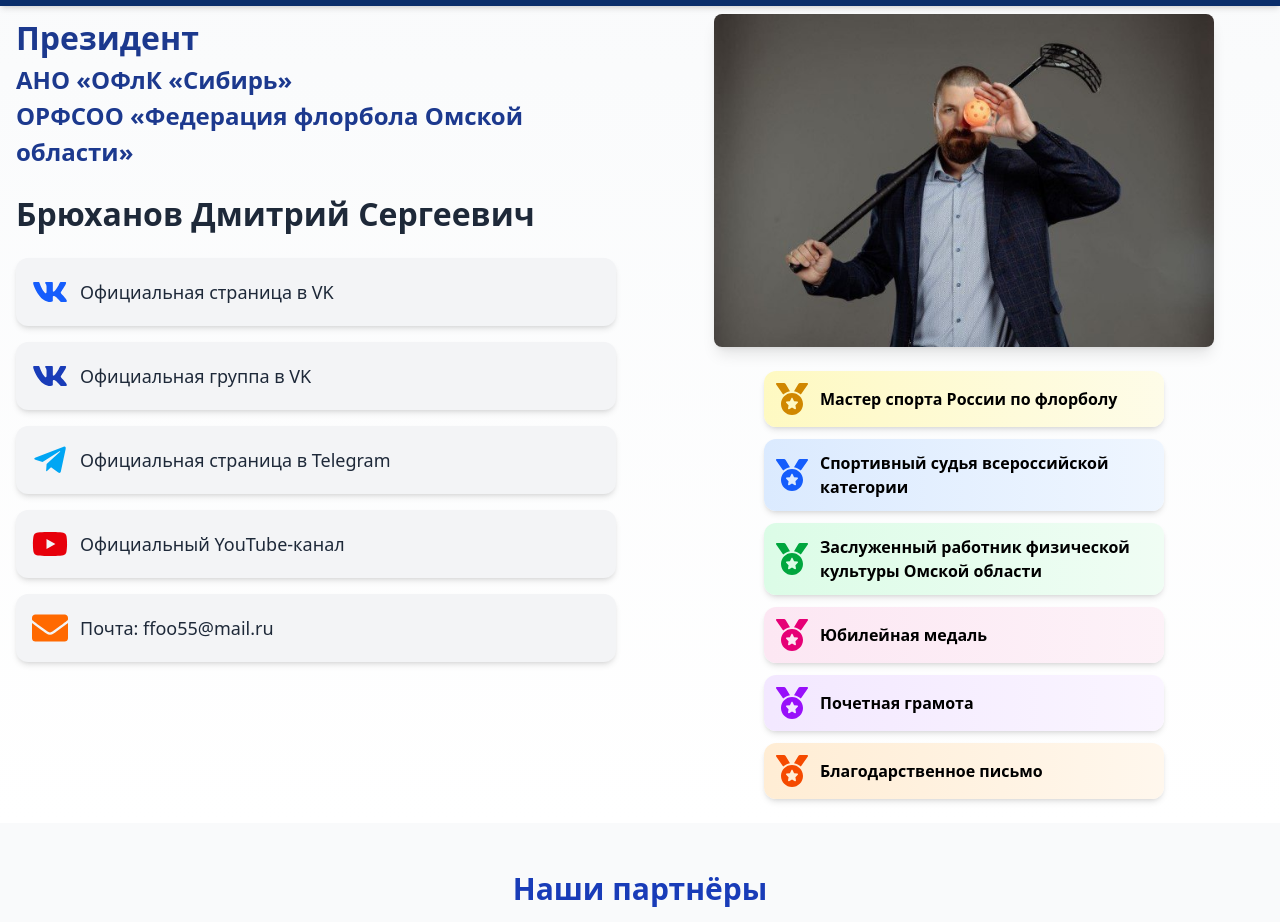
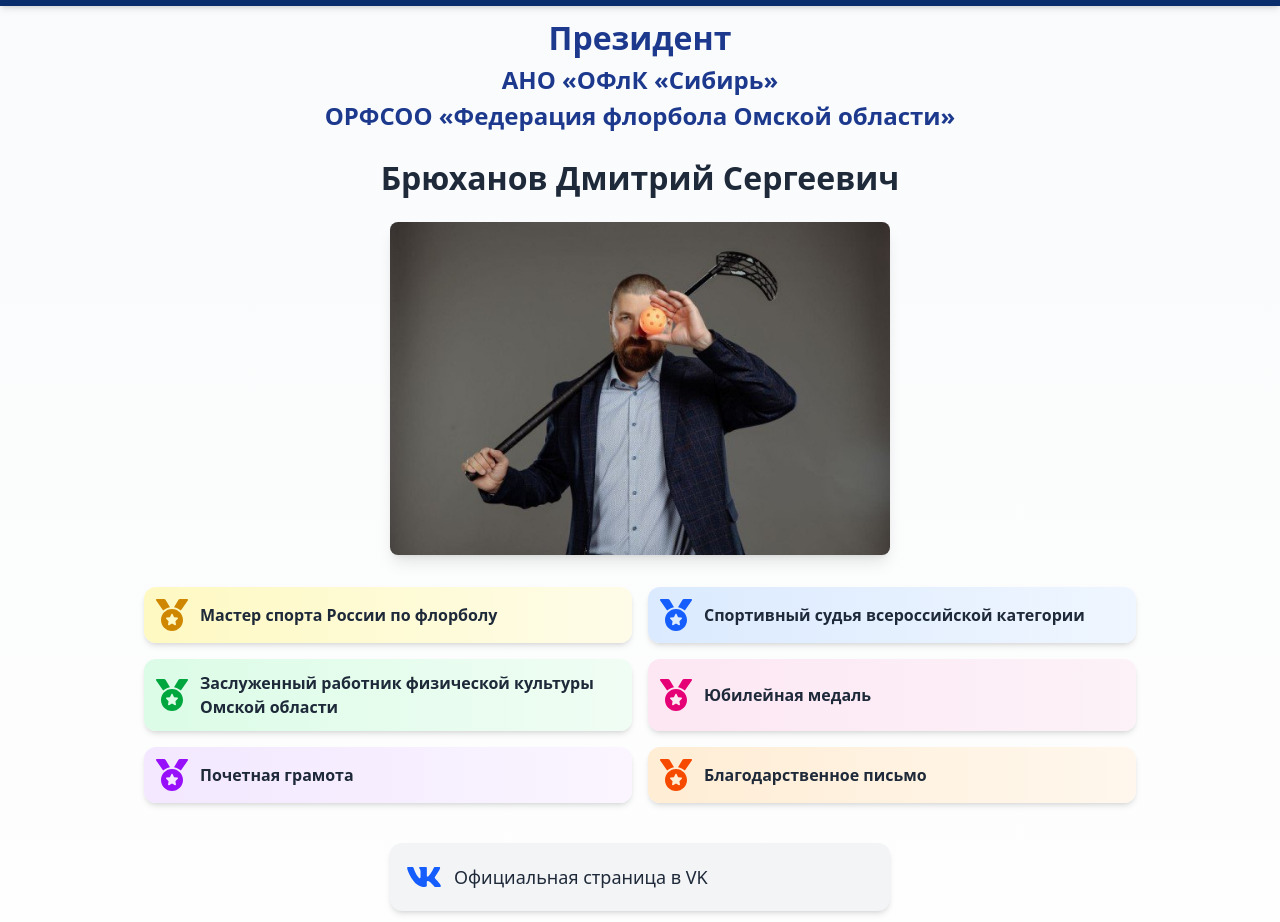
Before and after one commit to Ponomarev49/sibir, a React (Vite) app: page /contacts in a window 1280 px wide. Shown: the part 90-1012 px from the top of the page. Built offline with nearby package versions, Linux system fonts and the light colour scheme.

Commit message:
adaptive

```diff
--- a/src/data/partners.js
+++ b/src/data/partners.js
@@ -50,7 +50,7 @@ export const partners = [
     },
         {
       name: "Riegel",
-      img: "assets/partners/армада.png",
+      img: "assets/partners/riegel.png",
       link: "https://vk.com/rgl55",
       alt: "Riegel",
     },
--- a/src/data/teamData.js
+++ b/src/data/teamData.js
@@ -117,14 +117,14 @@ export const defenders = [
     lastName: "Танмурзинов",
     position: "Защитник",
     photo: "assets/players/танмурзинов.jpg",
-    number: 99,
+    number: 21,
   },
   {
     firstName: "Руслан",
     lastName: "Турабаев",
     position: "Защитник",
     photo: "assets/players/турабаев.jpg",
-    number: 99,
+    number: 58,
   }
 ];
 
--- a/src/pages/Contacts.jsx
+++ b/src/pages/Contacts.jsx
@@ -1,156 +1,138 @@
 import React from "react";
-import { FaVk, FaTelegramPlane, FaYoutube, FaEnvelope, FaMedal } from "react-icons/fa";
+import {
+  FaVk,
+  FaTelegramPlane,
+  FaYoutube,
+  FaEnvelope,
+  FaMedal,
+} from "react-icons/fa";
 
 export default function Contacts() {
   return (
     <div className="bg-gradient-to-b from-gray-50 to-white pt-20 min-h-screen">
-      <div className="max-w-7xl mx-auto px-4 py-6 grid grid-cols-1 md:grid-cols-2 gap-12 items-start">
-        {/* Левая колонка — текст и ссылки */}
-        <div className="text-gray-800">
-          <h2 className="text-[32px] font-extrabold text-blue-900">Президент</h2>
-          <h2 className="text-[24px] font-extrabold text-blue-900">АНО «ОФлК «Сибирь»</h2>
-          <h2 className="text-[24px] font-extrabold text-blue-900">
-            ОРФСОО «Федерация флорбола Омской области»
-          </h2>
-          <p className="py-5 text-[32px] font-semibold">
-            Брюханов Дмитрий Сергеевич
-          </p>
+      <div className="max-w-5xl mx-auto px-4 py-6 flex flex-col items-center text-gray-800">
+        {/* Заголовки */}
+        <h2 className="text-[32px] font-extrabold text-blue-900 text-center">
+          Президент
+        </h2>
+        <h2 className="text-[24px] font-extrabold text-blue-900 text-center">
+          АНО «ОФлК «Сибирь»
+        </h2>
+        <h2 className="text-[24px] font-extrabold text-blue-900 text-center">
+          ОРФСОО «Федерация флорбола Омской области»
+        </h2>
 
-          <div className="space-y-4">
-            <a
-              href="https://vk.com/floorballomsk"
-              target="_blank"
-              rel="noopener noreferrer"
-              className="flex items-center gap-3 p-4 bg-gray-100 rounded-xl shadow-md hover:bg-blue-50 hover:scale-105 transition transform"
-            >
-              <FaVk className="text-blue-600 text-4xl" />
-              <span className="font-medium text-lg">Официальная страница в VK</span>
-            </a>
+        {/* Имя */}
+        <p className="py-5 text-[28px] md:text-[32px] font-semibold text-center">
+          Брюханов Дмитрий Сергеевич
+        </p>
 
-            <a
-              href="https://vk.com/ffoo55?from=groups"
-              target="_blank"
-              rel="noopener noreferrer"
-              className="flex items-center gap-3 p-4 bg-gray-100 rounded-xl shadow-md hover:bg-blue-50 hover:scale-105 transition transform"
-            >
-              <FaVk className="text-blue-800 text-4xl" />
-              <span className="font-medium text-lg">Официальная группа в VK</span>
-            </a>
+        {/* Фото */}
+        <img
+          src="assets/players/президент.jpg"
+          alt="Брюханов Дмитрий Сергеевич"
+          className="w-full max-w-[400px] md:max-w-[500px] rounded-lg shadow-lg hover:scale-105 transition duration-300 mb-8"
+        />
 
-            <a
-              href="https://t.me/Siberia_Omsk_Region_FFOO"
-              target="_blank"
-              rel="noopener noreferrer"
-              className="flex items-center gap-3 p-4 bg-gray-100 rounded-xl shadow-md hover:bg-blue-50 hover:scale-105 transition transform"
-            >
-              <FaTelegramPlane className="text-sky-500 text-4xl" />
-              <span className="font-medium text-lg">Официальная страница в Telegram</span>
-            </a>
-
-            <a
-              href="https://www.youtube.com/@floorballomsk55"
-              target="_blank"
-              rel="noopener noreferrer"
-              className="flex items-center gap-3 p-4 bg-gray-100 rounded-xl shadow-md hover:bg-blue-50 hover:scale-105 transition transform"
-            >
-              <FaYoutube className="text-red-600 text-4xl" />
-              <span className="font-medium text-lg">Официальный YouTube-канал</span>
-            </a>
-
-            <a
-              href="mailto:ffoo55@mail.ru"
-              className="flex items-center gap-3 p-4 bg-gray-100 rounded-xl shadow-md hover:bg-blue-50 hover:scale-105 transition transform"
-            >
-              <FaEnvelope className="text-orange-500 text-4xl" />
-              <span className="font-medium text-lg">Почта: ffoo55@mail.ru</span>
-            </a>
-          </div>
+        {/* Достижения */}
+        <div className="w-full grid grid-cols-1 sm:grid-cols-2 gap-4 mb-10">
+          <Award
+            color="from-yellow-100 to-yellow-50"
+            iconColor="text-yellow-600"
+            text="Мастер спорта России по флорболу"
+            link="assets/docs/president/UDOSTOVERENIE_MS.pdf"
+          />
+          <Award
+            color="from-blue-100 to-blue-50"
+            iconColor="text-blue-600"
+            text="Спортивный судья всероссийской категории"
+            link="assets/docs/president/UDOSTOVERENIE_SPORTIVNYI_774_SUD_Ya_VK.pdf"
+          />
+          <Award
+            color="from-green-100 to-green-50"
+            iconColor="text-green-600"
+            text="Заслуженный работник физической культуры Омской области"
+            link="assets/docs/president/ZASLUZhENNYI_774_RABOTNIK_FK_OO.pdf"
+          />
+          <Award
+            color="from-pink-100 to-pink-50"
+            iconColor="text-pink-600"
+            text="Юбилейная медаль"
+            link="assets/docs/president/YuBILEI_774_NAYa_MEDAL__100-letia_MINSPORTA.pdf"
+          />
+          <Award
+            color="from-purple-100 to-purple-50"
+            iconColor="text-purple-600"
+            text="Почетная грамота"
+            link="assets/docs/president/POChETNAYa_GRAMOTA.pdf"
+          />
+          <Award
+            color="from-orange-100 to-orange-50"
+            iconColor="text-orange-600"
+            text="Благодарственное письмо"
+            link="assets/docs/president/BLAGODAR_PIS_MO_GUBERNATOR_OMSKOI_774_OBLASTI.pdf"
+          />
         </div>
 
-        {/* Правая колонка — фото + достижения */}
-        <div className="flex flex-col items-center">
-          <img
-            src="assets/players/президент.jpg"
-            alt="Брюханов Дмитрий Сергеевич"
-            className="w-full max-w-[500px] rounded-lg shadow-lg hover:scale-105 transition duration-300 mb-6"
+        {/* Соцсети */}
+        <div className="w-full max-w-[500px] space-y-4">
+          <SocialLink
+            href="https://vk.com/floorballomsk"
+            icon={<FaVk className="text-blue-600 text-4xl" />}
+            text="Официальная страница в VK"
           />
-
-          {/* Блок достижений */}
-          <div className="w-full max-w-[400px] flex flex-col gap-3">
-            <a
-              href="assets/docs/president/UDOSTOVERENIE_MS.pdf"
-              target="_blank"
-              rel="noopener noreferrer"
-              className="flex items-center gap-3 p-3 h-full bg-gradient-to-r from-yellow-100 to-yellow-50 rounded-xl shadow-md hover:from-yellow-200 hover:to-yellow-100 hover:scale-105 transition"
-            >
-              <FaMedal className="text-yellow-600 w-8 h-8 flex-shrink-0" />
-              <span className="font-semibold text-base min-h-[20px] flex items-center">
-                Мастер спорта России по флорболу
-              </span>
-            </a>
-
-            <a
-              href="assets/docs/president/UDOSTOVERENIE_SPORTIVNYI_774_SUD_Ya_VK.pdf"
-              target="_blank"
-              rel="noopener noreferrer"
-              className="flex items-center gap-3 p-3 h-full bg-gradient-to-r from-blue-100 to-blue-50 rounded-xl shadow-md hover:from-blue-200 hover:to-blue-100 hover:scale-105 transition"
-            >
-              <FaMedal className="text-blue-600 w-8 h-8 flex-shrink-0" />
-              <span className="font-semibold text-base min-h-[20px] flex items-center">
-                Спортивный судья всероссийской категории
-              </span>
-            </a>
-
-            <a
-              href="assets/docs/president/ZASLUZhENNYI_774_RABOTNIK_FK_OO.pdf"
-              target="_blank"
-              rel="noopener noreferrer"
-              className="flex items-center gap-3 p-3 h-full bg-gradient-to-r from-green-100 to-green-50 rounded-xl shadow-md hover:from-green-200 hover:to-green-100 hover:scale-105 transition"
-            >
-              <FaMedal className="text-green-600 w-8 h-8 flex-shrink-0" />
-              <span className="font-semibold text-base min-h-[20px] flex items-center">
-                Заслуженный работник физической культуры Омской области
-              </span>
-            </a>
-
-            <a
-              href="assets/docs/president/YuBILEI_774_NAYa_MEDAL__100-letia_MINSPORTA.pdf"
-              target="_blank"
-              rel="noopener noreferrer"
-              className="flex items-center gap-3 p-3 h-full bg-gradient-to-r from-pink-100 to-pink-50 rounded-xl shadow-md hover:from-pink-200 hover:to-pink-100 hover:scale-105 transition"
-            >
-              <FaMedal className="text-pink-600 w-8 h-8 flex-shrink-0" />
-              <span className="font-semibold text-base min-h-[20px] flex items-center">
-                Юбилейная медаль
-              </span>
-            </a>
-
-            <a
-              href="assets/docs/president/POChETNAYa_GRAMOTA.pdf"
-              target="_blank"
-              rel="noopener noreferrer"
-              className="flex items-center gap-3 p-3 h-full bg-gradient-to-r from-purple-100 to-purple-50 rounded-xl shadow-md hover:from-purple-200 hover:to-purple-100 hover:scale-105 transition"
-            >
-              <FaMedal className="text-purple-600 w-8 h-8 flex-shrink-0" />
-              <span className="font-semibold text-base min-h-[20px] flex items-center">
-                Почетная грамота
-              </span>
-            </a>
-
-            <a
-              href="assets/docs/president/BLAGODAR_PIS_MO_GUBERNATOR_OMSKOI_774_OBLASTI.pdf"
-              target="_blank"
-              rel="noopener noreferrer"
-              className="flex items-center gap-3 p-3 h-full bg-gradient-to-r from-orange-100 to-orange-50 rounded-xl shadow-md hover:from-orange-200 hover:to-orange-100 hover:scale-105 transition"
-            >
-              <FaMedal className="text-orange-600 w-8 h-8 flex-shrink-0" />
-              <span className="font-semibold text-base min-h-[20px] flex items-center">
-                Благодарственное письмо
-              </span>
-            </a>
-          </div>
+          <SocialLink
+            href="https://vk.com/ffoo55?from=groups"
+            icon={<FaVk className="text-blue-800 text-4xl" />}
+            text="Официальная группа в VK"
+          />
+          <SocialLink
+            href="https://t.me/Siberia_Omsk_Region_FFOO"
+            icon={<FaTelegramPlane className="text-sky-500 text-4xl" />}
+            text="Официальная страница в Telegram"
+          />
+          <SocialLink
+            href="https://www.youtube.com/@floorballomsk55"
+            icon={<FaYoutube className="text-red-600 text-4xl" />}
+            text="Официальный YouTube-канал"
+          />
+          <SocialLink
+            href="mailto:ffoo55@mail.ru"
+            icon={<FaEnvelope className="text-orange-500 text-4xl" />}
+            text="Почта: ffoo55@mail.ru"
+          />
         </div>
       </div>
     </div>
   );
 }
+
+/* Компонент награды */
+function Award({ color, iconColor, text, link }) {
+  return (
+    <a
+      href={link}
+      target="_blank"
+      rel="noopener noreferrer"
+      className={`flex items-center gap-3 p-3 h-full bg-gradient-to-r ${color} rounded-xl shadow-md hover:scale-105 transition hover:shadow-lg`}
+    >
+      <FaMedal className={`${iconColor} w-8 h-8 flex-shrink-0`} />
+      <span className="font-semibold text-base flex items-center">{text}</span>
+    </a>
+  );
+}
+
+/* Компонент ссылки на соцсеть */
+function SocialLink({ href, icon, text }) {
+  return (
+    <a
+      href={href}
+      target="_blank"
+      rel="noopener noreferrer"
+      className="flex items-center gap-3 p-4 bg-gray-100 rounded-xl shadow-md hover:bg-blue-50 hover:scale-105 transition transform"
+    >
+      {icon}
+      <span className="font-medium text-lg">{text}</span>
+    </a>
+  );
+}
--- a/src/pages/NewsList.jsx
+++ b/src/pages/NewsList.jsx
@@ -4,7 +4,7 @@ import { Link } from "react-router-dom";
 
 export default function NewsList() {
   return (
-    <section className="bg-gray-50 py-16 min-h-screen">
+    <section className="bg-gray-50 py-16 min-h-screen pt-24">
       <div className="max-w-7xl mx-auto px-4">
         <h2 className="text-4xl font-bold text-blue-800 mb-12 text-center">
           Новости
```
Also changed, not shown: src/components/Footer.jsx (+28 -27 lines), src/components/LatestNews.jsx (+8 -6 lines), src/components/Random_players.jsx (+14 -14 lines), src/pages/Education.jsx (+12 -5 lines), src/pages/MainPage.jsx (+8 -4 lines), src/pages/Team.jsx (+5 -5 lines), assets/players/булдаков.jpg (added).
